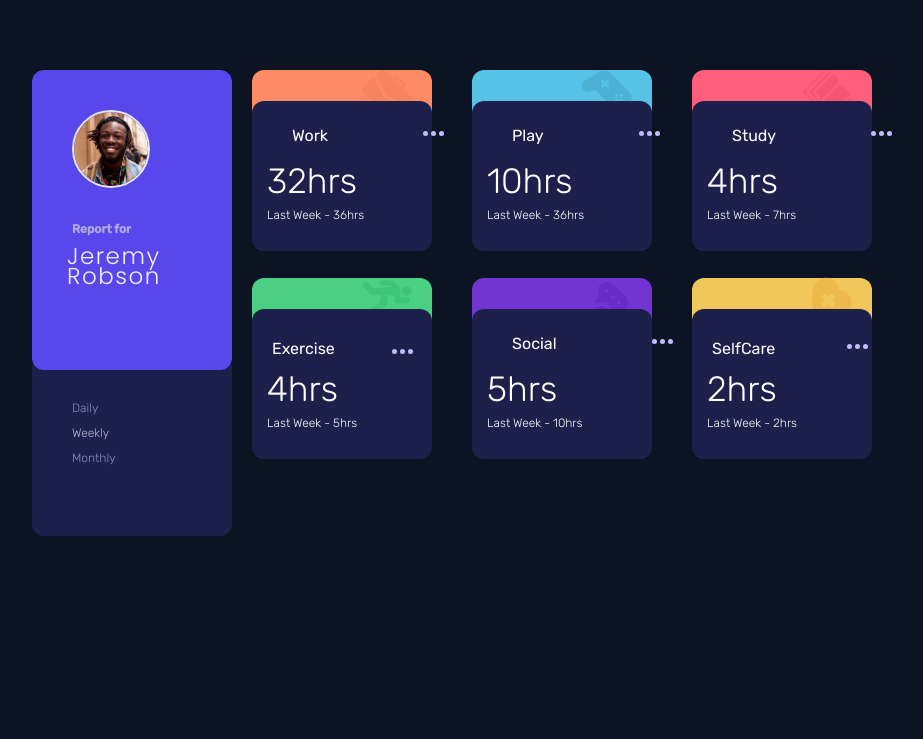
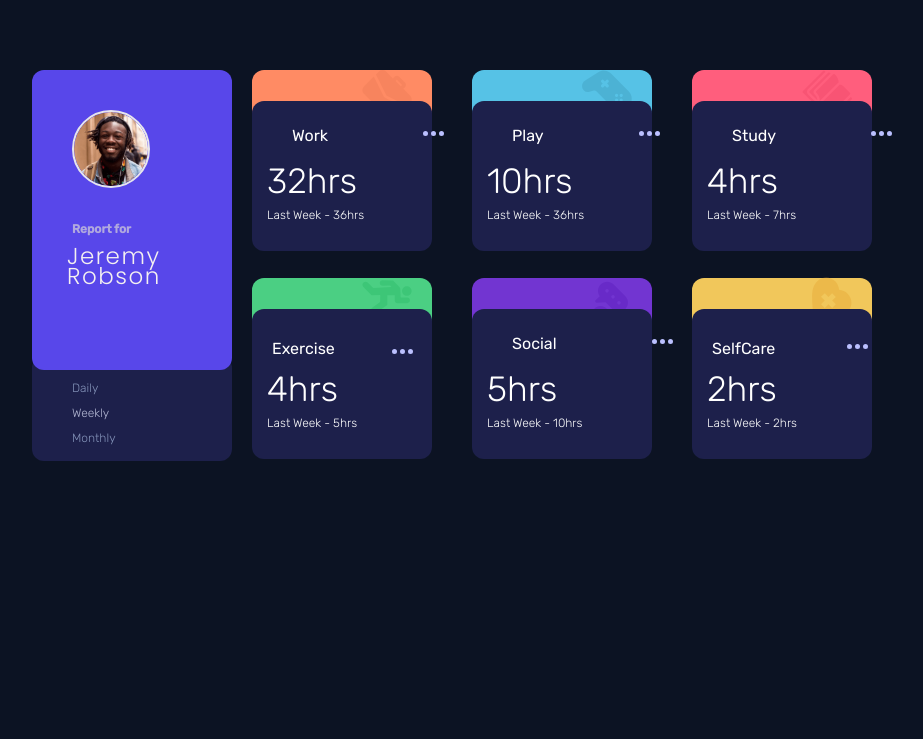
Before and after one commit to faith99-pixel/Timetracker, a plain HTML site: page index.html in a window 1280 px wide. Shown: the whole page, without its empty margins (38-961 px from the left). Drawn offline with Linux system fonts and the light colour scheme.

Commit message:
First Commit

```diff
--- a/index.html
+++ b/index.html
@@ -28,12 +28,15 @@
                     </div>
                 </div>
                 <div class="report-cont2">
-                    <h3>Daily</h3>
-                    <div class="reporth">
-                        <h3>Weekly</h3>
+                    <div class="rep">
+                        <h3>Daily</h3>
+                        <div class="reporth">
+                            <h3>Weekly</h3>
+                        </div>
+                        <h3>Monthly</h3>
                     </div>
-                    <h3>Monthly</h3>
                 </div>
+
             </div>
 
             <div class="subsection1">
--- a/style.css
+++ b/style.css
@@ -53,7 +53,7 @@ body {
   margin: 70px;
   padding: 40px;
   width: 200px;
-  height: 180px;
+  height: 105px;
   border-radius: 12px;
 }
 .report-cont2 h3 {
@@ -61,6 +61,9 @@ body {
   font-weight: 100;
   font-size: 12px;
   line-height: 25px;
+}
+.rep {
+  margin-top: -20px;
 }
 .reporth h3 {
   color: rgb(179, 183, 211);
```
